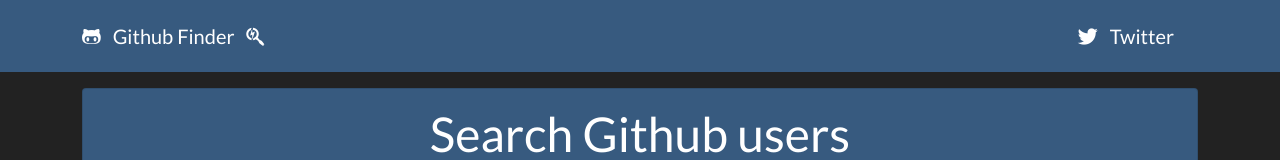
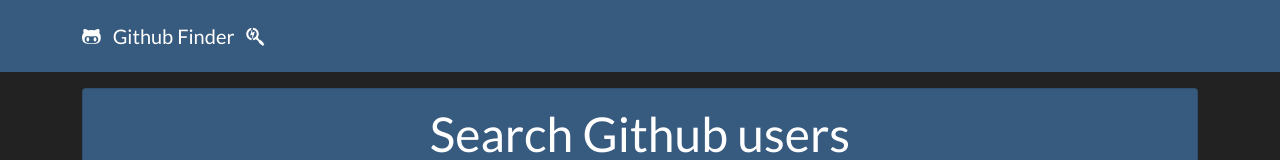
Before and after one commit to TAKANOME-DEV/github-finder, a website: page index.html in a window 1280 px wide. Shown: the top 160 px of the page. Drawn offline with Linux system fonts and the light colour scheme.

Commit message:
remove twitter icon

```diff
--- a/index.html
+++ b/index.html
@@ -36,14 +36,6 @@
             <span class="mx-2">Github Finder</span>
             <i class="fab fa-searchengin"></i>
           </a>
-          <a
-            class="navbar-brand"
-            href="https://twitter.com/takanome_dev"
-            target="_blank"
-          >
-            <i class="fab fa-twitter"></i>
-            <span class="mx-2">Twitter</span>
-          </a>
         </div>
       </nav>
     </header>
```
